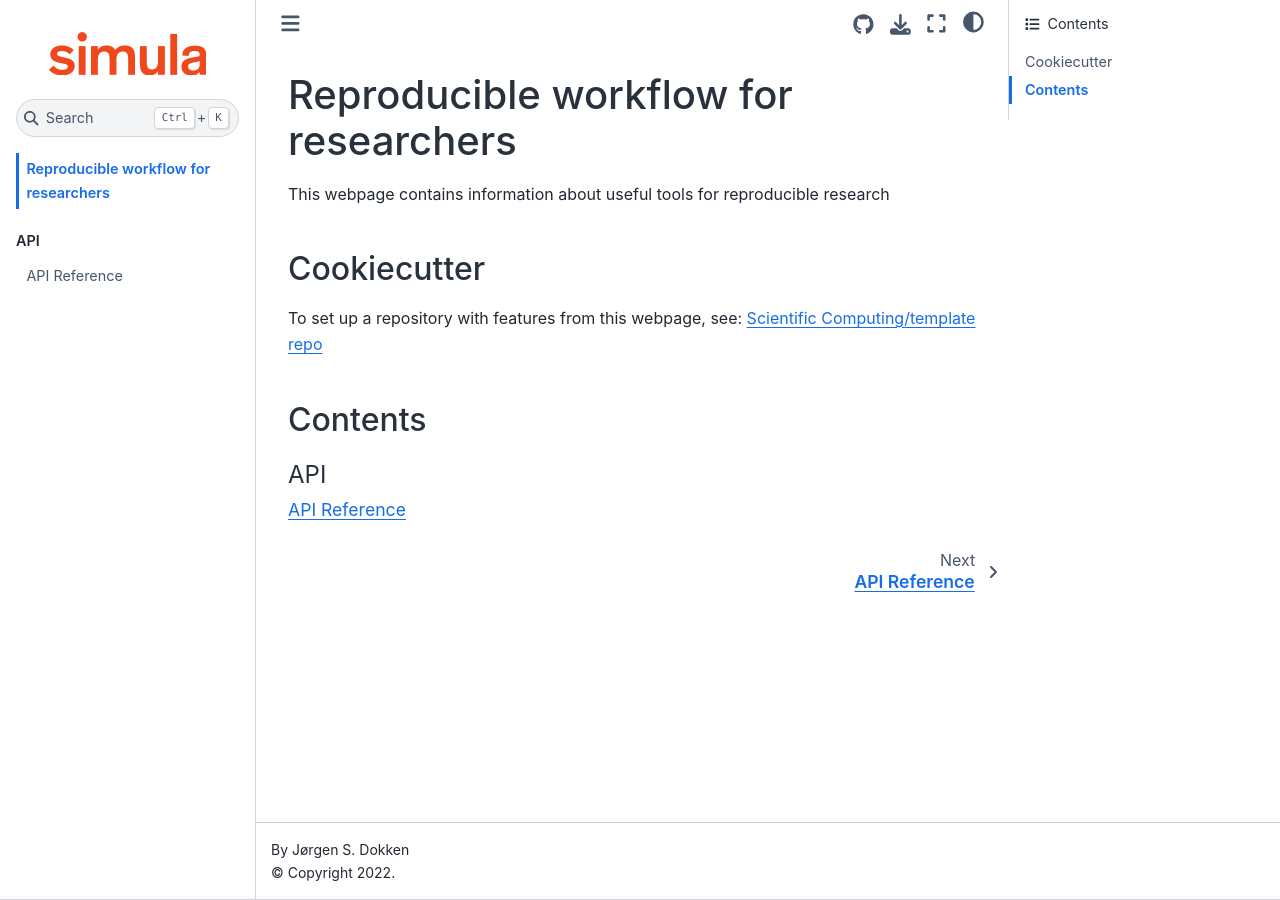
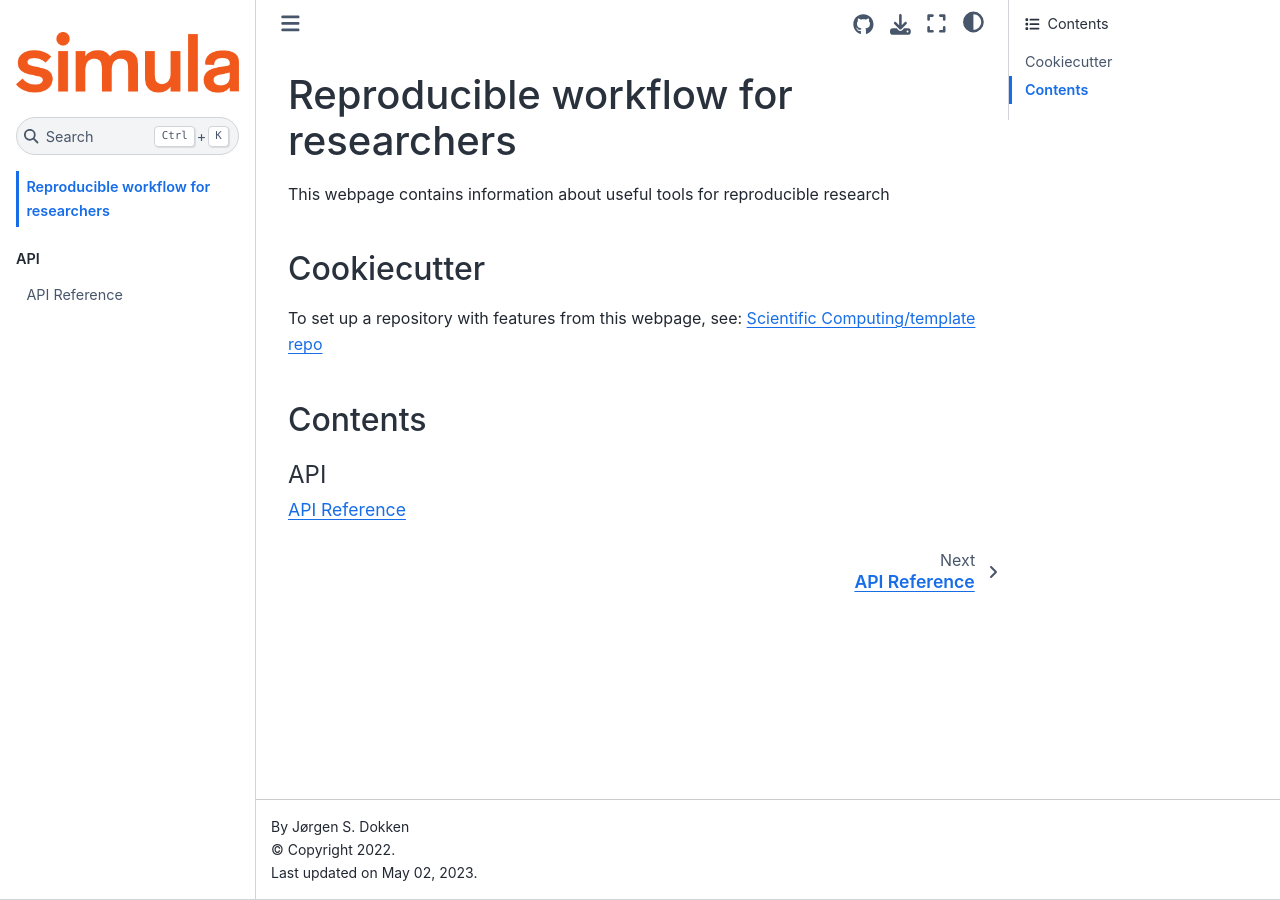
Before and after one commit to scientificcomputing/example-python-package, a Jupyter Book: the page built from index.md, in a window 1280 px wide. Built offline with Jupyter Book 1.0.4 settings and Sphinx 7.4.7 and the Sphinx Book theme 1.1.4, drawn with Linux system fonts in a browser that asks for light colours; pages that are not in the unit, such as notebooks, are missing from menus; part of the change alters nothing that is shown.

Commit message:
Update all workflows to be split into simple components. (#69)
* Update all workflows to be split into simple components.
Add better logo and last-updated in footer

* Downgrade python version

```diff
--- a/_config.yml
+++ b/_config.yml
@@ -14,7 +14,7 @@ execute:
 
 # Information about where the book exists on the web
 repository:
-  url: https://github.com/jorgensd/reproducibility # Online location of your book
+  url: https://github.com/scientificcomputing/example-python-package # Online location of your book
   branch: main  # Which branch of the repository should be used when creating links (optional)
 
 launch_buttons:
@@ -32,6 +32,9 @@ parse:
     - linkify
 
 sphinx:
+  config:
+    html_last_updated_fmt: "%b %d, %Y"
+
   extra_extensions:
   - 'sphinx.ext.autodoc'
   - 'sphinx.ext.napoleon'
```
Also changed, not shown: docs/logo.png, 6 other files.
